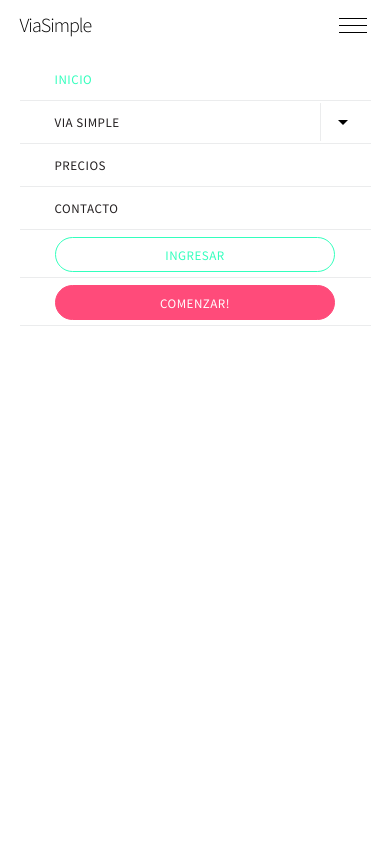
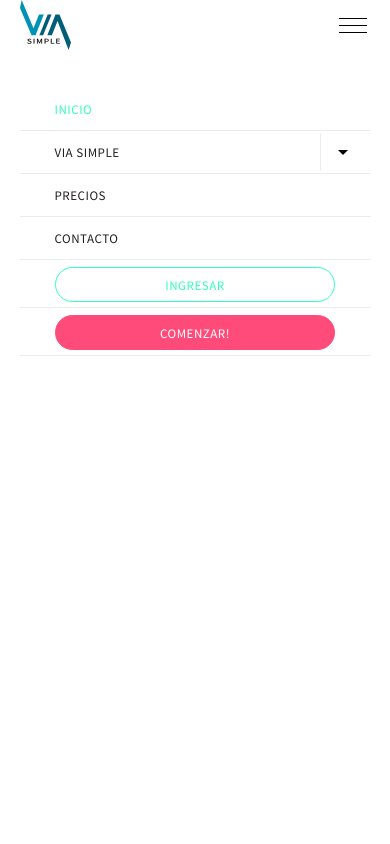
Before and after one commit to ErickMSDev/autotag_landing, a plain HTML site: page public/index.html in a window 390 px wide. Both pictures are taken after a click on the element 352 px from the left and 22 px from the top of the page. Shown: the top 844 px of the page. Drawn offline with Linux system fonts and the light colour scheme.

Commit message:
actualizar logo y favicon

```diff
--- a/public/index.html
+++ b/public/index.html
@@ -18,7 +18,7 @@
 	<link rel="stylesheet" href="css/swiper.css">
 	<link rel="stylesheet" href="style.css">
 	<link href="https://fonts.googleapis.com/css?family=Source+Sans+Pro:300,400,700,900" rel="stylesheet">
-	<link rel="shortcut icon" href="favicon.ico">
+	<link rel="shortcut icon" href="favicon.png">
 </head>
 
 <body>
--- a/public/style.css
+++ b/public/style.css
@@ -161,8 +161,8 @@ h6{
 	clear:both;
 }
 .header__logo-title{
-	color:#fff;
-	font-size:26px;
+	color:transparent;
+	font-size:60px;
 	letter-spacing:-1px;
 	position:relative;
 	float:left;
@@ -170,12 +170,15 @@ h6{
 	left:0;
 	transform: translateY(-50%);
 	z-index:999;
+	background: url('./images/logo-viasimple-white.svg') no-repeat;
+	/* width: 200px;
+	height: 100px; */
 }
 .header__logo-title span{
 	font-weight:700;
 }
 .menu-open .header__logo-title, .header--sticky .header__logo-title{
-color:#000;
+	background-image: url('./images/logo-viasimple.svg');
 }
 /* ELEMENT - header__menu */
 .header__menu {
@@ -2483,7 +2486,7 @@ overflow-y:scroll;
 background-color:#fff;
 }
 .header__logo-title{
-	font-size:20px;
+	font-size:50px;
 }
 .header__menu {
 width: 100%;
```
Also changed, not shown: public/favicon.ico (deleted), public/favicon.png (added), public/images/logo-viasimple-white.svg (added), public/images/logo-viasimple.svg (added).
